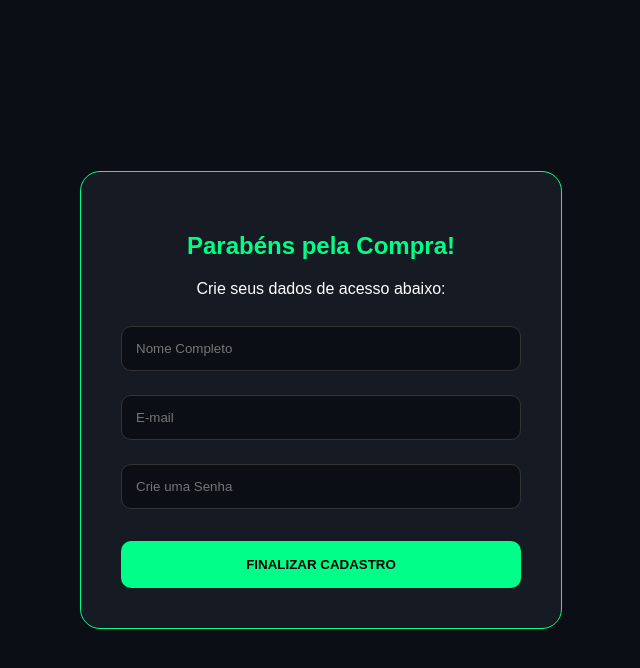
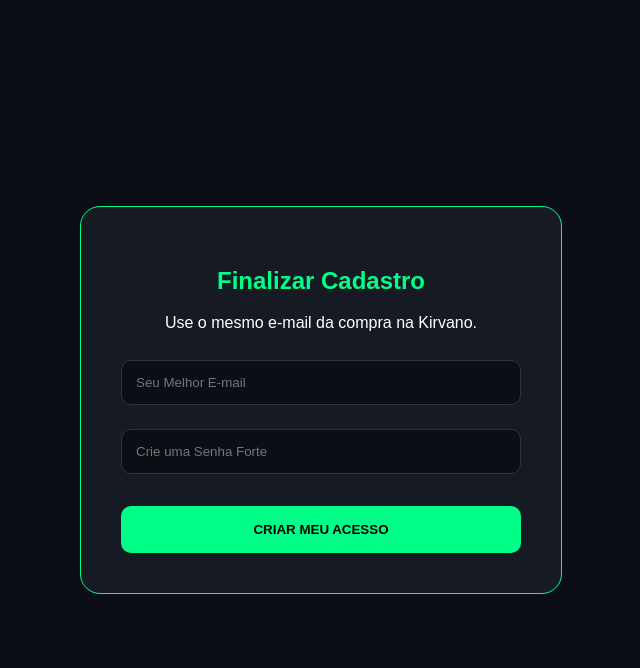
Before and after one commit to matheusdragons/dragonbot-saas, a Flask app: page /cadastro in a window 1280 px wide. Shown: the top 668 px of the page, without its empty margins (319-959 px from the left). Run offline with Flask 3, Linux system fonts and the light colour scheme.

Commit message:
Update cadastro.html

```diff
--- a/templates/cadastro.html
+++ b/templates/cadastro.html
@@ -12,12 +12,14 @@
 </head>
 <body>
     <div class="card">
-        <h2 style="color:#00ff88">Parabéns pela Compra!</h2>
-        <p>Crie seus dados de acesso abaixo:</p>
-        <input type="text" placeholder="Nome Completo">
-        <input type="email" placeholder="E-mail">
-        <input type="password" placeholder="Crie uma Senha">
-        <button onclick="alert('Conta criada! Faça login.'); window.location.href='/login'">FINALIZAR CADASTRO</button>
+        <h2 style="color:#00ff88">Finalizar Cadastro</h2>
+        <p>Use o mesmo e-mail da compra na Kirvano.</p>
+
+        <form action="/cadastro" method="POST">
+            <input type="email" name="email" placeholder="Seu Melhor E-mail" required>
+            <input type="password" name="password" placeholder="Crie uma Senha Forte" required>
+            <button type="submit">CRIAR MEU ACESSO</button>
+        </form>
     </div>
 </body>
 </html>
```
